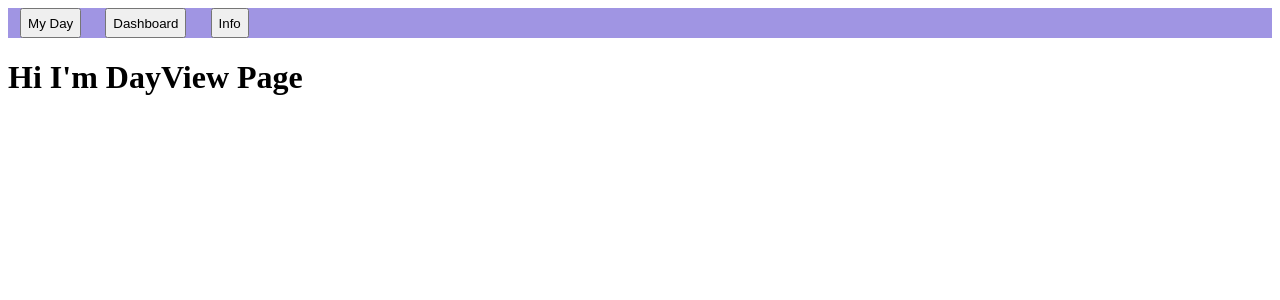
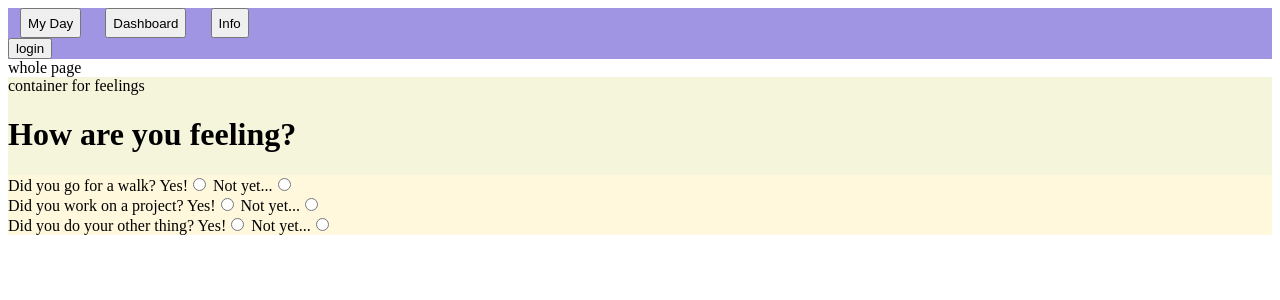
Before and after one commit to Curtisodell1/LifeTrackerProject, a React (Create React App) app in the folder client/: page /dayview in a window 1280 px wide. Shown: the top 300 px of the page. Built offline with nearby package versions, Linux system fonts and the light colour scheme.

Commit message:
built out info and day, further styling is needed

```diff
--- a/client/src/components/App.js
+++ b/client/src/components/App.js
@@ -5,7 +5,7 @@ import DayView from "./DayView.js";
 import Home from "./Home.js"
 import Header from "./Header.js"
 import Info from "./Info.js"
-import { Router } from "react-router-dom/cjs/react-router-dom.min.js";
+
 
 function App() {
   return(
--- a/client/src/components/Dashboard.js
+++ b/client/src/components/Dashboard.js
@@ -10,7 +10,11 @@ function Dashboard(){
                     </div>
                 </div>
                 <span id="dashboard2">
-                <div id="inputDashboard2">hi</div>
+                <div>
+                    <div id="testDashboard1">Test </div>
+                    <div id="inputDashboard1">Test Text</div>
+                </div>
+                <div id="inputDashboard2"></div>
                 </span>
             </div>
             <div >
@@ -20,10 +24,16 @@ function Dashboard(){
             </div>
             <div id="dashboardRow2">
                 <span id="dashboard3">
-                    <div id="inputDashboard3">Test Text</div>
+                    <div>
+                        <div id="testDashboard1">Test </div>
+                        <div id="inputDashboard1">Test Text</div>
+                    </div>
                 </span>
                 <span id="dashboard4">
-                <div id="inputDashboard4">hi</div>
+                    <div>
+                        <div id="testDashboard1">Test </div>
+                        <div id="inputDashboard1">Test Text</div>
+                    </div>
                 </span>
             </div>
         </div>
--- a/client/src/components/DayView.js
+++ b/client/src/components/DayView.js
@@ -2,7 +2,41 @@
 
 function DayView(){
     return (
-        <h1>Hi I'm DayView Page</h1>
+        <div className="dayPage"> whole page
+            <div className="inputContainer"> container for feelings
+                <h1 className="feelingHeadLine">How are you feeling?</h1>
+                <form className="feelingForm">
+                    <div>
+                        <span>
+                            <label className="activityLabel">Did you go for a walk?</label>
+                            <label> Yes!</label>
+                            <input className="radioButton" type="radio"></input>
+                            <label> Not yet...</label>
+                            <input className="radioButton" type="radio"></input>
+                        </span>
+                    </div>
+                    <div>
+                        <span>
+                            <label className="activityLabel">Did you work on a project?</label>
+                            <label> Yes!</label>
+                            <input className="radioButton" type="radio"></input>
+                            <label> Not yet...</label>
+                            <input className="radioButton" type="radio"></input>
+                        </span>
+                    </div>
+                    <div>
+                        <span>
+                            <label className="activityLabel"> Did you do your other thing?</label>
+                            <label> Yes!</label>
+                            <input className="radioButton" type="radio"></input>
+                            <label> Not yet...</label>
+                            <input className="radioButton" type="radio"></input>
+                        </span>
+                    </div>
+                </form>
+            </div>
+        </div>
+
     )
 }
 
--- a/client/src/components/Header.js
+++ b/client/src/components/Header.js
@@ -1,12 +1,23 @@
-
+import { Link } from "react-router-dom"
 
 function Header(){
     return (
         <div className="headerDiv">
+            <span>
         <span className="headerButtonContainer">
+            <Link to = "/dayview">
             <button className="headerButton">My Day</button>
+            </Link>
+            <Link to = "/dashboard">
             <button className="headerButton">Dashboard</button>
+            </Link>
+            <Link to = "/info">
             <button className="headerButton">Info</button>
+            </Link>
+        </span>
+        <Link to = "/login">
+            <button>login</button>
+        </Link>
         </span>
         </div>
     )
--- a/client/src/components/Info.js
+++ b/client/src/components/Info.js
@@ -1,7 +1,10 @@
 
 function Info(){
     return (
+        <div>
         <h1>Hi I'm Info Page</h1>
+        <h4>Pellentesque habitant morbi tristique senectus et netus et malesuada fames ac turpis egestas. Vestibulum tortor quam, feugiat vitae, ultricies eget, tempor sit amet, ante. Donec eu libero sit amet quam egestas semper. Aenean ultricies mi vitae est. Mauris placerat eleifend leo. Quisque sit amet est et sapien ullamcorper pharetra. Vestibulum erat wisi, condimentum sed, commodo vitae, ornare sit amet, wisi. Aenean fermentum, elit eget tincidunt condimentum, eros ipsum rutrum orci, sagittis tempus lacus enim ac dui. Donec non enim in turpis pulvinar facilisis. Ut felis. Praesent dapibus, neque id cursus faucibus, tortor neque egestas augue, eu vulputate magna eros eu erat. Aliquam erat volutpat. Nam dui mi, tincidunt quis, accumsan porttitor, facilisis luctus, metus </h4>
+        </div>
     )
 }
 
--- a/client/src/index.css
+++ b/client/src/index.css
@@ -24,7 +24,6 @@
 /* Dashboard */
 
 #dashboardRow1{
-  background-color: rgb(116, 152, 199);
   display:flex;
   min-height: 500px;
   justify-content: space-around;
@@ -43,7 +42,7 @@
 #testDashboard1{
   display:flex;
   flex-grow: 1;
-  background-color: rgba(255, 203, 222, 1);
+  background-color:rgba(160, 149, 227, 1);
   border: 10%;
 }
 
@@ -51,14 +50,14 @@
   display:flex;
   height: 250px;
   flex-grow: 9;
-  background-color: rgba(160, 149, 227, 1);
+  background-color:  rgba(255, 203, 222, 1);
 }
 
 #dashboard2{
   display: flex;
   min-height: 35%;
   min-width: 60%;
-  background-color: pink;
+  background-color: rgba(223, 148, 175, 1);
   text-align: center;
   justify-content: center;
   align-items: center;
@@ -67,7 +66,6 @@
 }
 
 #dashboardRow2{
-  background-color: rgb(116, 152, 199);
   display:flex;
   justify-content: space-around;
 }
@@ -76,7 +74,7 @@
   display: flex;
   min-height: 350px;
   min-width: 60%;
-  background-color: pink;
+  background-color: rgba(248, 235, 125, 1);
   text-align: center;
   justify-content: center;
   align-items: center;
@@ -87,8 +85,34 @@
 #dashboard4{
   display: flex;
   min-height: 350px;
-  background-color: blue;
+  background-color: rgba(144, 191, 234, 1);
   min-width: 30%;
   justify-content: center;
   align-items: center;
 }
+
+/* DayView */
+
+.dayPage{
+  background-color: ;
+}
+
+.inputContainer{
+  background-color: beige;
+}
+
+.feelingHeadline{
+  background-color: black;
+}
+
+.feelingForm{
+  background-color: cornsilk;
+}
+
+.activityLabel{
+
+}
+
+.radioButton{
+
+}
```
